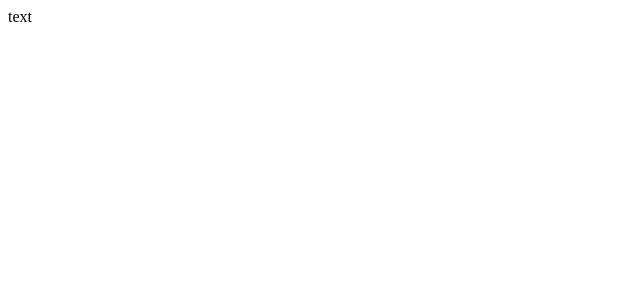
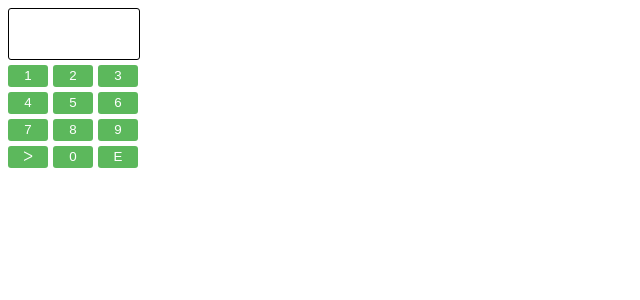
Before and after one commit to dmsagaidak/password-verifier, a React (Create React App) app: page / in a window 1280 px wide. Shown: the top 300 px of the page, without its empty margins (0-640 px from the left). Built offline with nearby package versions, Linux system fonts and the light colour scheme.

Commit message:
Created store.ts, verifierSlice.ts, Verifier.tsx, Verifier.css files. Developped add function in verifierSlice.ts in order to add password symbols into the screen. Currently the function doesn't work correctly.

```diff
--- a/src/App.tsx
+++ b/src/App.tsx
@@ -1,9 +1,10 @@
 import React from 'react';
+import Verifier from "./containers/Verifier/Verifier";
 
 function App() {
   return (
     <div className="App">
-     text
+     <Verifier/>
     </div>
   );
 }
--- /dev/null
+++ b/src/app/store.ts
@@ -0,0 +1,11 @@
+import {configureStore} from "@reduxjs/toolkit";
+import {verifierReducer} from "../containers/Verifier/verifierSlice";
+
+export const store  = configureStore({
+  reducer: {
+    verifier: verifierReducer,
+  }
+})
+
+export type RootState = ReturnType<typeof store.getState>;
+export type AppDispatch = typeof store.dispatch;
--- /dev/null
+++ b/src/containers/Verifier/Verifier.css
@@ -0,0 +1,34 @@
+.screen{
+    width: 130px;
+    height: 50px;
+    border: 1px solid #000;
+    border-radius: 3px;
+    margin-bottom: 5px;
+    line-height: 50px;
+    text-align: center;
+}
+
+.right{
+    background: #5cb85c;
+    color: #fff;
+}
+
+.wrong{
+    background: red;
+    color: #fff;
+}
+
+
+.btn{
+    width: 40px;
+    margin-right: 5px;
+    background: #5cb85c;
+    color: #fff;
+    border: none;
+    border-radius: 3px;
+    line-height: 20px;
+}
+
+.container{
+    margin-bottom: 5px;
+}
--- /dev/null
+++ b/src/containers/Verifier/Verifier.tsx
@@ -0,0 +1,37 @@
+import React from 'react';
+import {RootState} from "../../app/store";
+import {useDispatch, useSelector} from "react-redux";
+import {add} from "./verifierSlice";
+import './Verifier.css';
+
+const Verifier = () => {
+  const dispatch = useDispatch();
+  const verifierValue = useSelector((state: RootState) => state.verifier.value)
+  return (
+    <div>
+      <div className="screen">{verifierValue}</div>
+      <div className="container">
+        <button className="btn" onClick={() => dispatch(add('1'))}>1</button>
+        <button className="btn" onClick={() => dispatch(add('2'))}>2</button>
+        <button className="btn" onClick={() => dispatch(add('3'))}>3</button>
+      </div>
+      <div className="container">
+        <button className="btn" onClick={() => dispatch(add('4'))}>4</button>
+        <button className="btn" onClick={() => dispatch(add('5'))}>5</button>
+        <button className="btn" onClick={() => dispatch(add('6'))}>6</button>
+      </div>
+      <div className="container">
+        <button className="btn" onClick={() => dispatch(add('7'))}>7</button>
+        <button className="btn" onClick={() => dispatch(add('8'))}>8</button>
+        <button className="btn" onClick={() => dispatch(add('9'))}>9</button>
+      </div>
+      <div className="container">
+        <button className="btn"> ᐳ </button>
+        <button className="btn" onClick={() => dispatch(add('0'))}>0</button>
+        <button className="btn">E</button>
+      </div>
+    </div>
+  );
+};
+
+export default Verifier;
--- /dev/null
+++ b/src/containers/Verifier/verifierSlice.ts
@@ -0,0 +1,25 @@
+import {createSlice, PayloadAction} from "@reduxjs/toolkit";
+
+interface VerifierState {
+  value: string,
+}
+
+const initialState: VerifierState = {
+  value: '',
+}
+
+export const verifierSlice = createSlice({
+  name: 'verifier',
+  initialState,
+  reducers: {
+    add: (state,action:PayloadAction<string>) => {
+     const value = state.value + action.payload;
+     console.log(value);
+     return state
+    },
+
+  }
+});
+
+export const verifierReducer = verifierSlice.reducer;
+export const {add} = verifierSlice.actions;
--- a/src/index.tsx
+++ b/src/index.tsx
@@ -1,13 +1,17 @@
 import React from 'react';
 import ReactDOM from 'react-dom/client';
 import App from './App';
+import {store} from "./app/store";
+import {Provider} from "react-redux";
 
 
 const root = ReactDOM.createRoot(
   document.getElementById('root') as HTMLElement
 );
 root.render(
+  <Provider store={store}>
+    <App />
+  </Provider>
 
-    <App />
 
 );
```
